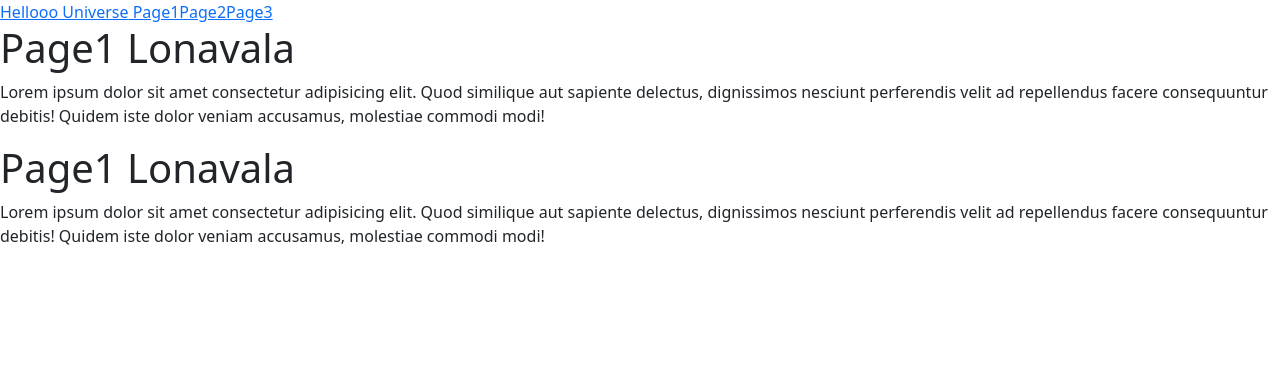
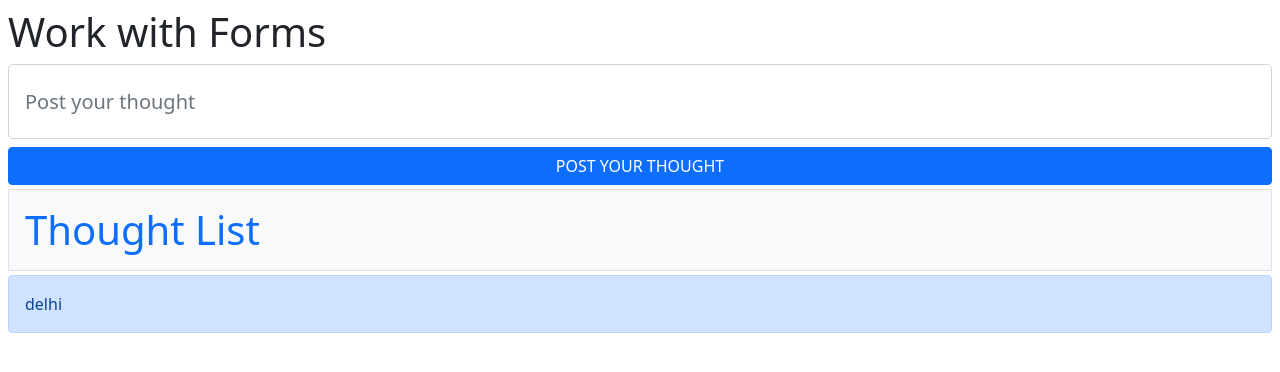
Before and after one commit to july-2021/day6-react-app, a React (Create React App) app: page / in a window 1280 px wide. Shown: the top 372 px of the page. Built offline with nearby package versions, Linux system fonts and the light colour scheme.

Commit message:
user design.

```diff
--- a/src/App.js
+++ b/src/App.js
@@ -7,77 +7,38 @@ import { BrowserRouter, Route, Link } from "react-router-dom";
 
 export default function App() {
   return (
-    <BrowserRouter>
-      <NavMenu />
-
-      <Route exact={true} path="/page1" component={Page1} />
-      <Route exact={true} path="/page2" component={Page2} />
-      <Route exact={true} path="/page3" component={Page3} />
-      <Route exact={true} path="/hw" component={HelloWorld} />
-      <Route exact={true} path="/hu" component={HelloUniverse} />
-      <Route exact={true} path="/" component={Page1} />
-    </BrowserRouter>
-  );
-}
-
-function NavMenu() {
-  return (
     <div>
-      <Link to="/hw"> Hellooo</Link>
-      <Link to="/hu"> Universe</Link>
-      <Link to="/page1"> Page1</Link>
-      <Link to="/page2">Page2</Link>
-      <Link to="/page3">Page3</Link>
+      <MyCompoenent />
     </div>
   );
 }
 
-function Page1() {
+function MyCompoenent() {
+  let [list, setList] = useState(["delhi"]);
+
   return (
-    <div>
-      <h1>Page1 Lonavala</h1>
-      <p>
-        Lorem ipsum dolor sit amet consectetur adipisicing elit. Quod similique
-        aut sapiente delectus, dignissimos nesciunt perferendis velit ad
-        repellendus facere consequuntur debitis! Quidem iste dolor veniam
-        accusamus, molestiae commodi modi!
-      </p>
+    <div className="m-2">
+      <h1>Work with Forms</h1>
 
-      <h1>Page1 Lonavala</h1>
-      <p>
-        Lorem ipsum dolor sit amet consectetur adipisicing elit. Quod similique
-        aut sapiente delectus, dignissimos nesciunt perferendis velit ad
-        repellendus facere consequuntur debitis! Quidem iste dolor veniam
-        accusamus, molestiae commodi modi!
-      </p>
+      <input
+        type="text"
+        className="form-control form-control-lg my-2"
+        style={{ height: 75 }}
+        placeholder="Post your thought"
+      />
+      <input
+        type="button"
+        className="btn btn-primary w-100"
+        value="POST YOUR THOUGHT"
+      />
+
+      <div className="h1 bg-light my-1 p-3 text-primary border">
+        Thought List
+      </div>
+
+      {list.map((item) => {
+        return <div className="alert alert-primary mt-1">{item}</div>;
+      })}
     </div>
   );
 }
-
-function Page2() {
-  return (
-    <div>
-      <h1>Page2 Goa</h1>
-      <p>
-        Lorem ipsum dolor sit amet consectetur adipisicing elit. Quod similique
-        aut sapiente delectus, dignissimos nesciunt perferendis velit ad
-        repellendus facere consequuntur debitis! Quidem iste dolor veniam
-        accusamus, molestiae commodi modi!
-      </p>
-    </div>
-  );
-}
-
-function Page3() {
-  return (
-    <div>
-      <h1>Page3 Delhi</h1>
-      <p>
-        Lorem ipsum dolor sit amet consectetur adipisicing elit. Quod similique
-        aut sapiente delectus, dignissimos nesciunt perferendis velit ad
-        repellendus facere consequuntur debitis! Quidem iste dolor veniam
-        accusamus, molestiae commodi modi!
-      </p>
-    </div>
-  );
-}
```
